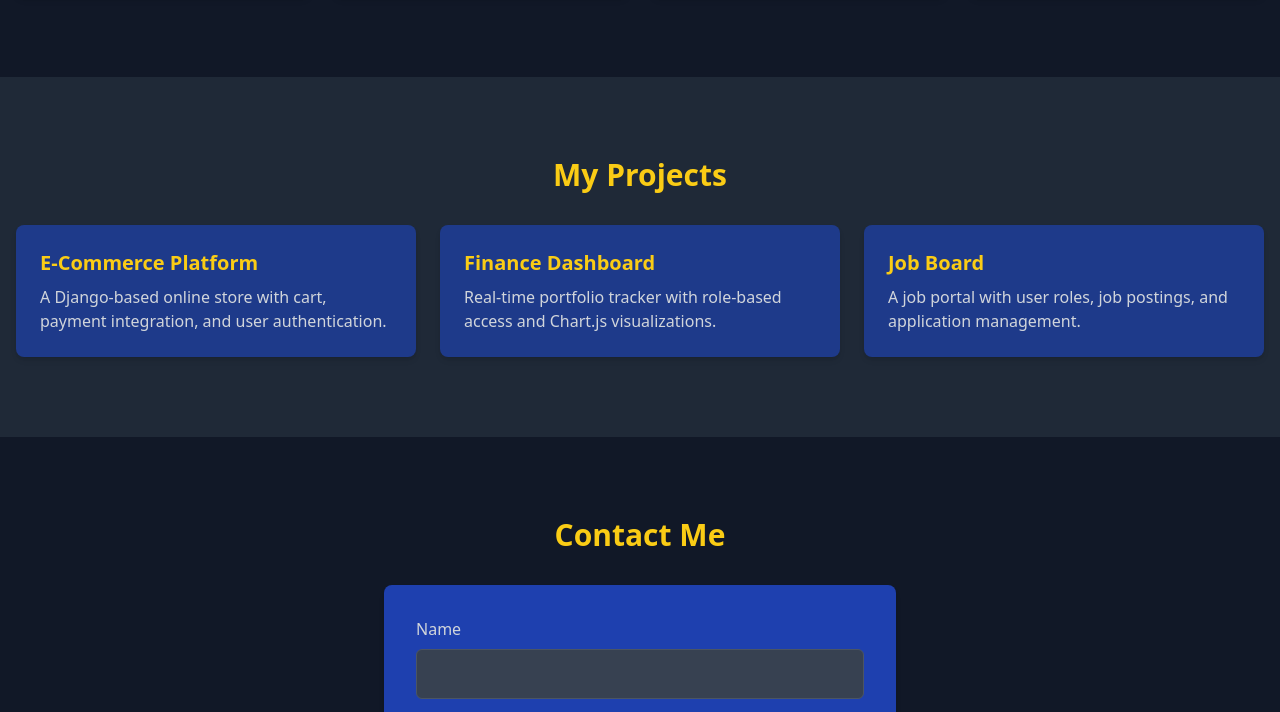
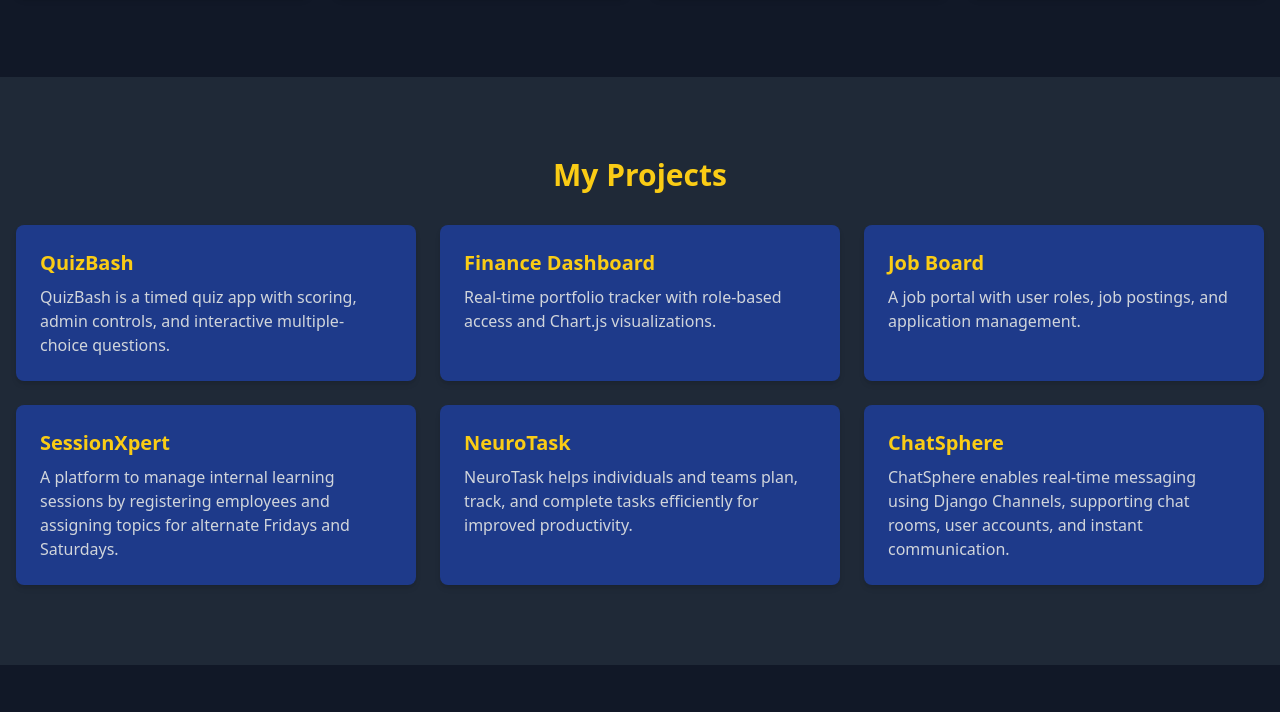
Before and after one commit to ashishkekan/portfolio, a plain HTML site: page index.html in a window 1280 px wide. Shown: the part 1475-2187 px from the top of the page. Drawn offline with nearby package versions, Linux system fonts and the light colour scheme.

Commit message:
Added projects

```diff
--- a/index.html
+++ b/index.html
@@ -36,7 +36,7 @@
         <div class="container mx-auto px-4">
             <h2 class="text-3xl font-bold text-center mb-8 text-yellow-400">About Me</h2>
             <p class="text-lg text-gray-300 max-w-3xl mx-auto text-center">
-                I'm a dedicated Python and Django developer with [X] years of experience building robust, scalable web applications.
+                I'm a dedicated Python and Django developer with 3 years of experience building robust, scalable web applications.
                 My passion lies in creating seamless, user-friendly solutions for clients in industries like e-commerce, finance, and real-time applications.
                 I excel in backend development, RESTful API design, and database optimization, delivering clean, efficient code that drives business success.
             </p>
@@ -72,8 +72,8 @@
             <h2 class="text-3xl font-bold text-center mb-8 text-yellow-400">My Projects</h2>
             <div class="grid grid-cols-1 sm:grid-cols-2 lg:grid-cols-3 gap-6">
                 <div class="bg-blue-900 p-6 rounded-lg shadow-md hover:shadow-xl transition transform hover:-translate-y-1">
-                    <h3 class="text-xl font-semibold mb-2 text-yellow-400">E-Commerce Platform</h3>
-                    <p class="text-gray-300">A Django-based online store with cart, payment integration, and user authentication.</p>
+                    <h3 class="text-xl font-semibold mb-2 text-yellow-400">QuizBash</h3>
+                    <p class="text-gray-300">QuizBash is a timed quiz app with scoring, admin controls, and interactive multiple-choice questions.</p>
                 </div>
                 <div class="bg-blue-900 p-6 rounded-lg shadow-md hover:shadow-xl transition transform hover:-translate-y-1">
                     <h3 class="text-xl font-semibold mb-2 text-yellow-400">Finance Dashboard</h3>
@@ -82,6 +82,19 @@
                 <div class="bg-blue-900 p-6 rounded-lg shadow-md hover:shadow-xl transition transform hover:-translate-y-1">
                     <h3 class="text-xl font-semibold mb-2 text-yellow-400">Job Board</h3>
                     <p class="text-gray-300">A job portal with user roles, job postings, and application management.</p>
+                </div>
+                <div class="bg-blue-900 p-6 rounded-lg shadow-md hover:shadow-xl transition transform hover:-translate-y-1">
+                    <h3 class="text-xl font-semibold mb-2 text-yellow-400">SessionXpert</h3>
+                    <p class="text-gray-300">A platform to manage internal learning sessions by registering employees and assigning topics for alternate Fridays and Saturdays.
+                    </p>
+                </div>
+                <div class="bg-blue-900 p-6 rounded-lg shadow-md hover:shadow-xl transition transform hover:-translate-y-1">
+                    <h3 class="text-xl font-semibold mb-2 text-yellow-400">NeuroTask</h3>
+                    <p class="text-gray-300">NeuroTask helps individuals and teams plan, track, and complete tasks efficiently for improved productivity.</p>
+                </div>
+                <div class="bg-blue-900 p-6 rounded-lg shadow-md hover:shadow-xl transition transform hover:-translate-y-1">
+                    <h3 class="text-xl font-semibold mb-2 text-yellow-400">ChatSphere</h3>
+                    <p class="text-gray-300">ChatSphere enables real-time messaging using Django Channels, supporting chat rooms, user accounts, and instant communication.</p>
                 </div>
             </div>
         </div>
```
